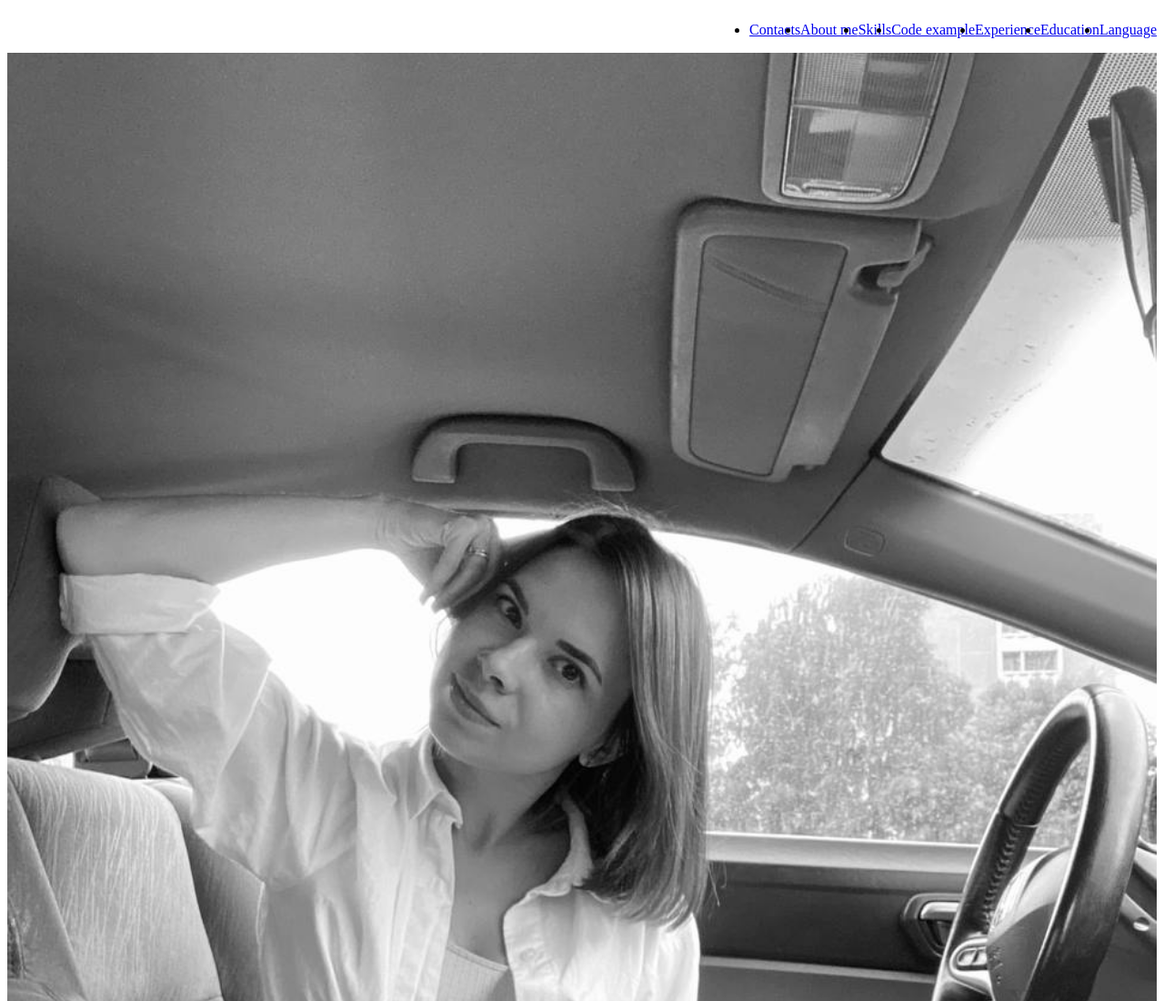
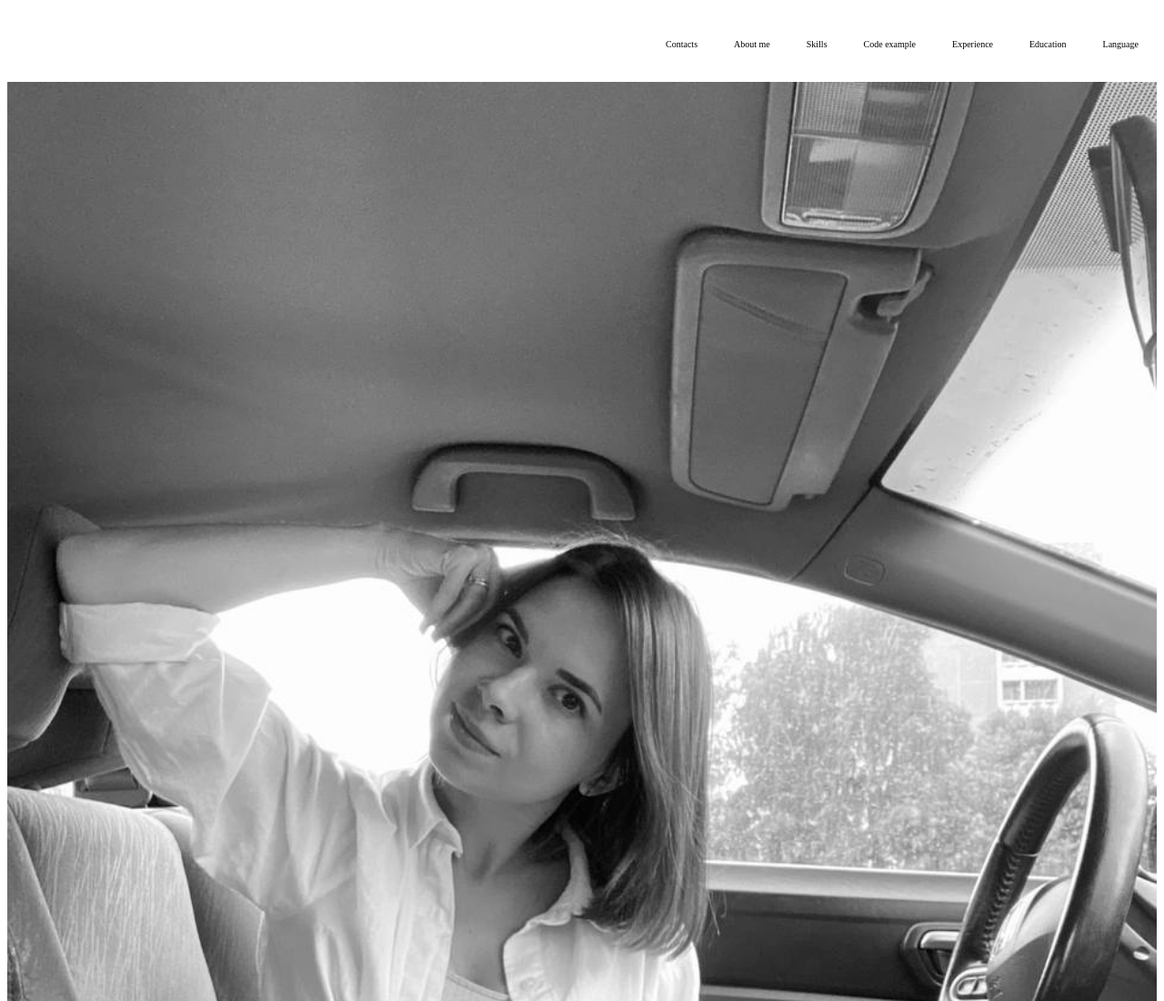
Before and after one commit to tatiana-kasiyanik/rsschool-cv, a plain HTML site: page index.html in a window 1280 px wide. Shown: the top 1100 px of the page at 91% size. Drawn offline with Linux system fonts and the light colour scheme.

Commit message:
feat: change style for nav items

```diff
--- a/style.css
+++ b/style.css
@@ -27,3 +27,24 @@ body {
 html {
    scroll-behavior: smooth;
 }
+
+.nav-items {
+   list-style: none;
+}
+
+.nav-link {
+   padding: 0 20px;
+   line-height: 50px;
+   transition: .3s;
+}
+
+.nav-item a {
+   color: #000000;
+   text-decoration: none;
+   font-size: 10px;
+   transition: color 0.5s;
+}
+
+.nav-item a:hover {
+   color: #5b5b5b;
+}
```
